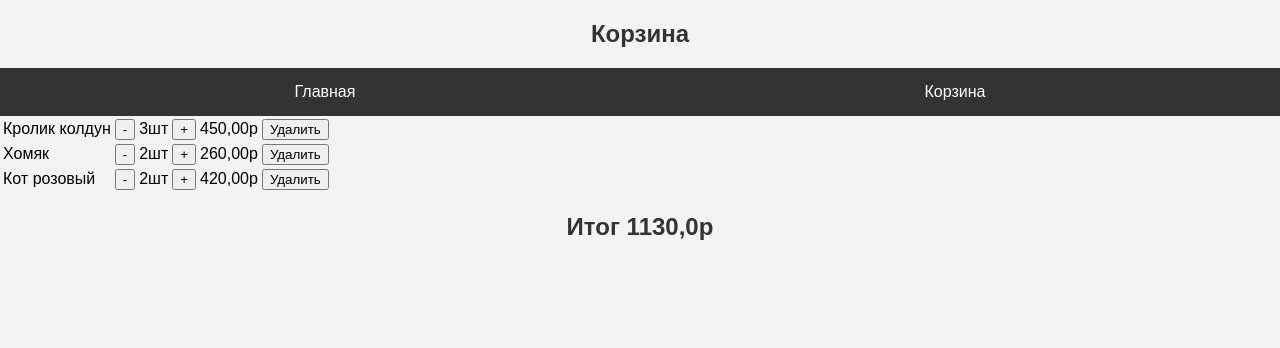
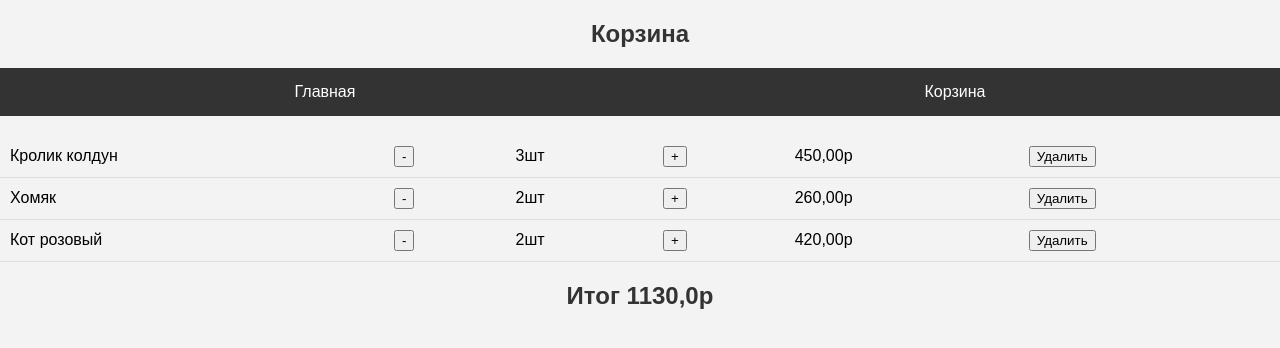
Before and after one commit to Mehasawa/korzina326, a Django app: page /cart/ in a window 1280 px wide. Shown: the top 348 px of the page. Run offline with Django 5.2, Linux system fonts and the light colour scheme; data comes from the database, SQL or seed files in the repository; both versions use the stored data as it was after the commit.

Commit message:
добавили +- удалить

```diff
--- a/app/static/1.css
+++ b/app/static/1.css
@@ -71,3 +71,16 @@ border-radius: 5px;
 .card button:hover {
     background-color: #555;
 }
+
+/* Стили для таблицы */
+table {
+ width: 100%;
+  border-collapse: collapse;
+    margin-top: 20px;
+}
+
+table td, table th {
+ padding: 10px;
+ text-align: left;
+ border-bottom: 1px solid #ddd;
+}
--- a/app/views.py
+++ b/app/views.py
@@ -32,3 +32,14 @@ def delete(req,id):
     item = Cart.objects.get(id=id)
     item.delete()
     return redirect('tocart')
+
+def cartCount(req, num, id):
+    num = int(num)
+    item = Cart.objects.get(id=id)
+    item.count+=num
+    if item.count<0:
+        item.count=0
+    item.summa=item.calcSumma()
+    item.save()
+
+    return redirect('tocart')
--- a/korzina326/urls.py
+++ b/korzina326/urls.py
@@ -24,4 +24,5 @@ urlpatterns = [
     path('cart/', views.toCart, name='tocart'),
     path('buy/<int:id>/', views.buy, name='buy'),
     path('cart/del/<int:id>/', views.delete, name='delete'),
+    path('cart/count/<str:num>/<int:id>/', views.cartCount, name='count'),
 ]
--- a/templates/cart.html
+++ b/templates/cart.html
@@ -16,11 +16,11 @@
         {% for one in tovari %}
             <tr>
                 <td>{{ one.tovar.name }}</td>
-                <td><a href="">
+                <td><a href="{% url 'count' -1 one.id %}">
                     <button> - </button>
                 </a></td>
                 <td>{{ one.count }}шт</td>
-                <td><a href="">
+                <td><a href="{% url 'count' 1 one.id %}">
                     <button> + </button>
                 </a></td>
                 <td>{{ one.summa }}р</td>
```
Also changed, not shown: korzina.sqlite3.
